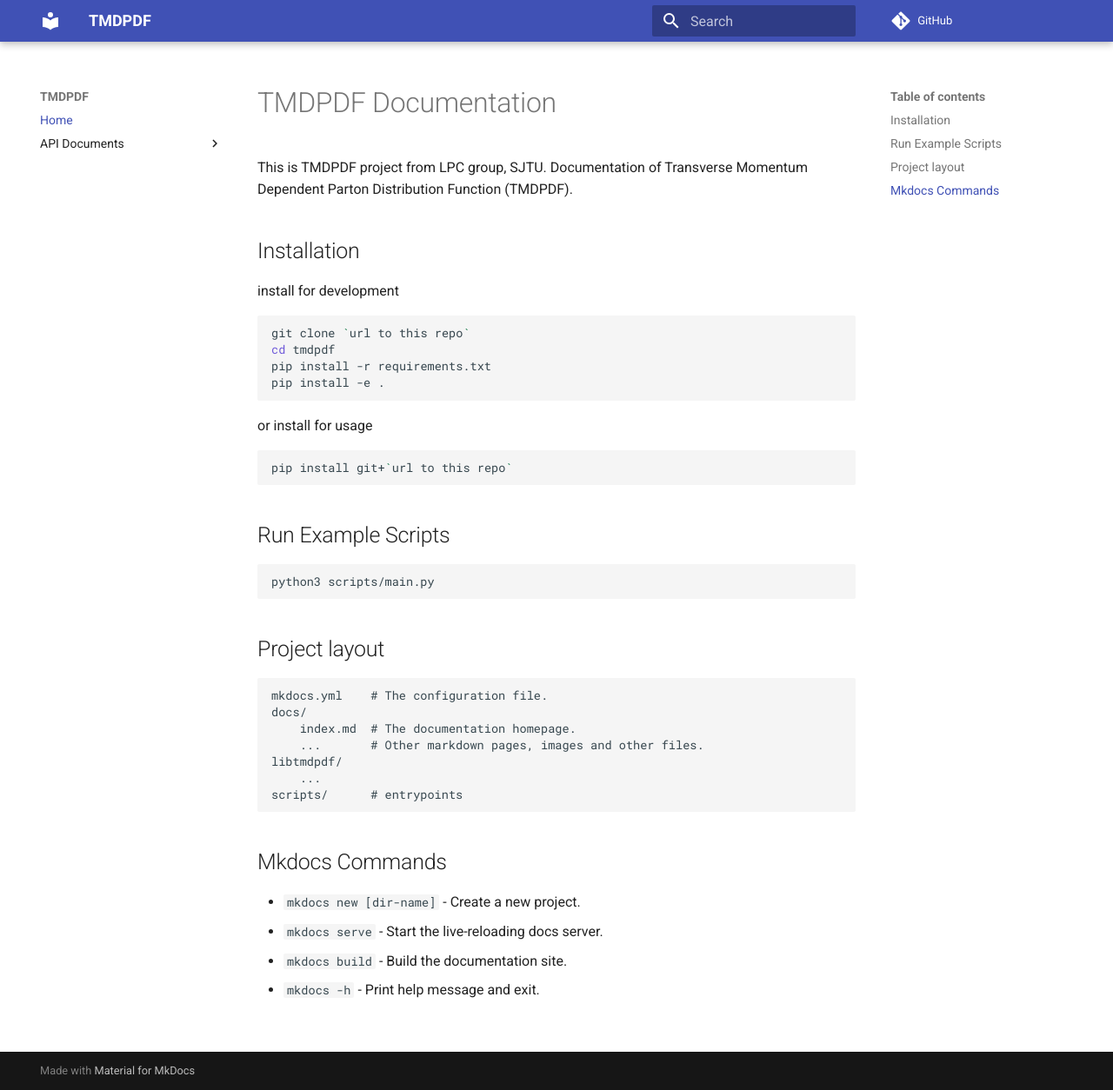
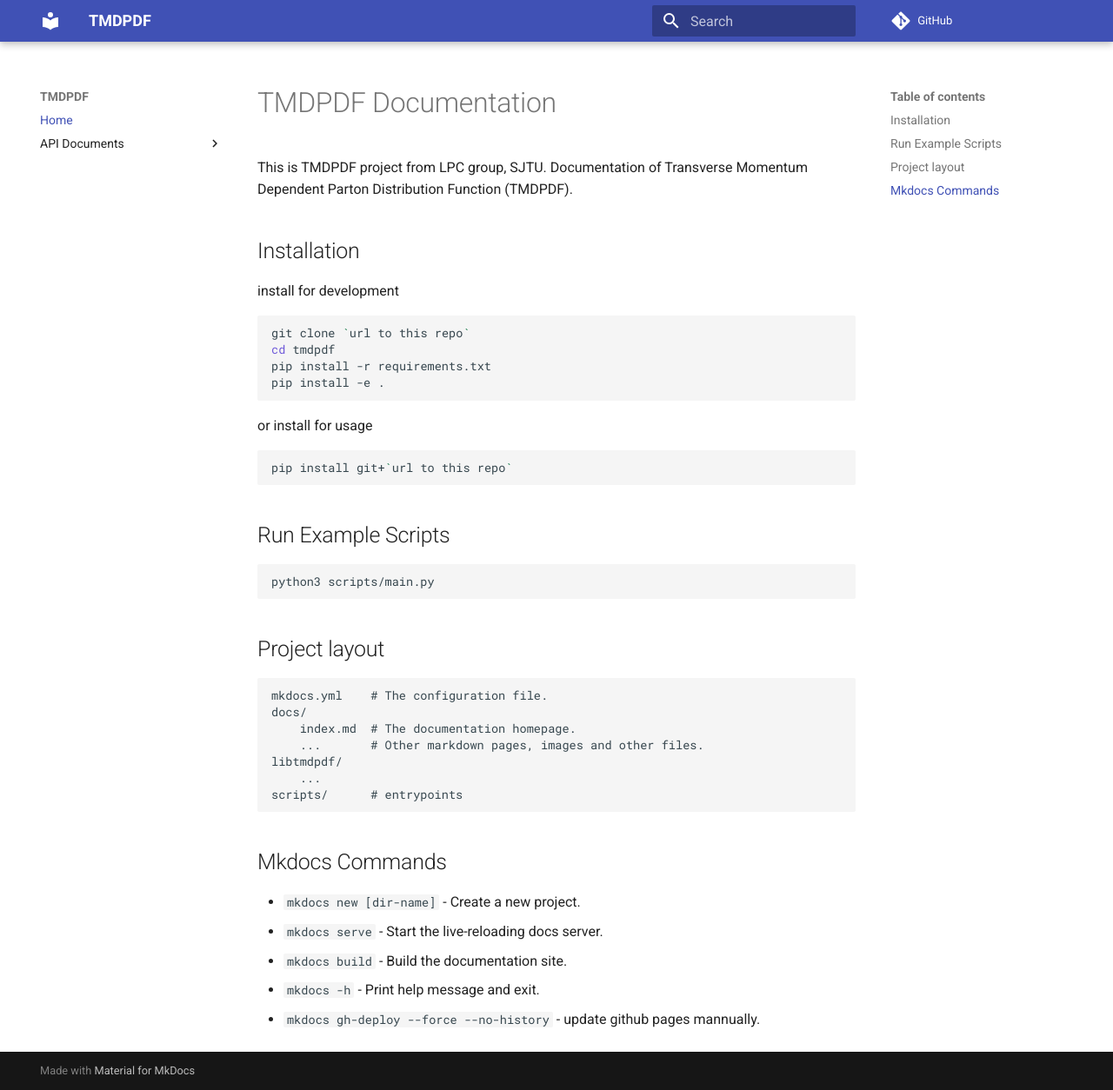
Before and after one commit to Greyyy-HJC/tmdpdf, an MkDocs documentation site: the page built from docs/index.md, in a window 1280 px wide and 1254 px high. Shown: the whole window at 87% size. Built offline with MkDocs 1.6.1 and Material for MkDocs 9.7.7, drawn with Linux system fonts in a browser that asks for light colours; comment, search, counter and statistics services are not loaded.

Commit message:
update docs

```diff
--- a/docs/index.md
+++ b/docs/index.md
@@ -42,3 +42,4 @@ python3 scripts/main.py
 * `mkdocs serve` - Start the live-reloading docs server.
 * `mkdocs build` - Build the documentation site.
 * `mkdocs -h` - Print help message and exit.
+* `mkdocs gh-deploy --force --no-history` - update github pages mannually.
```
